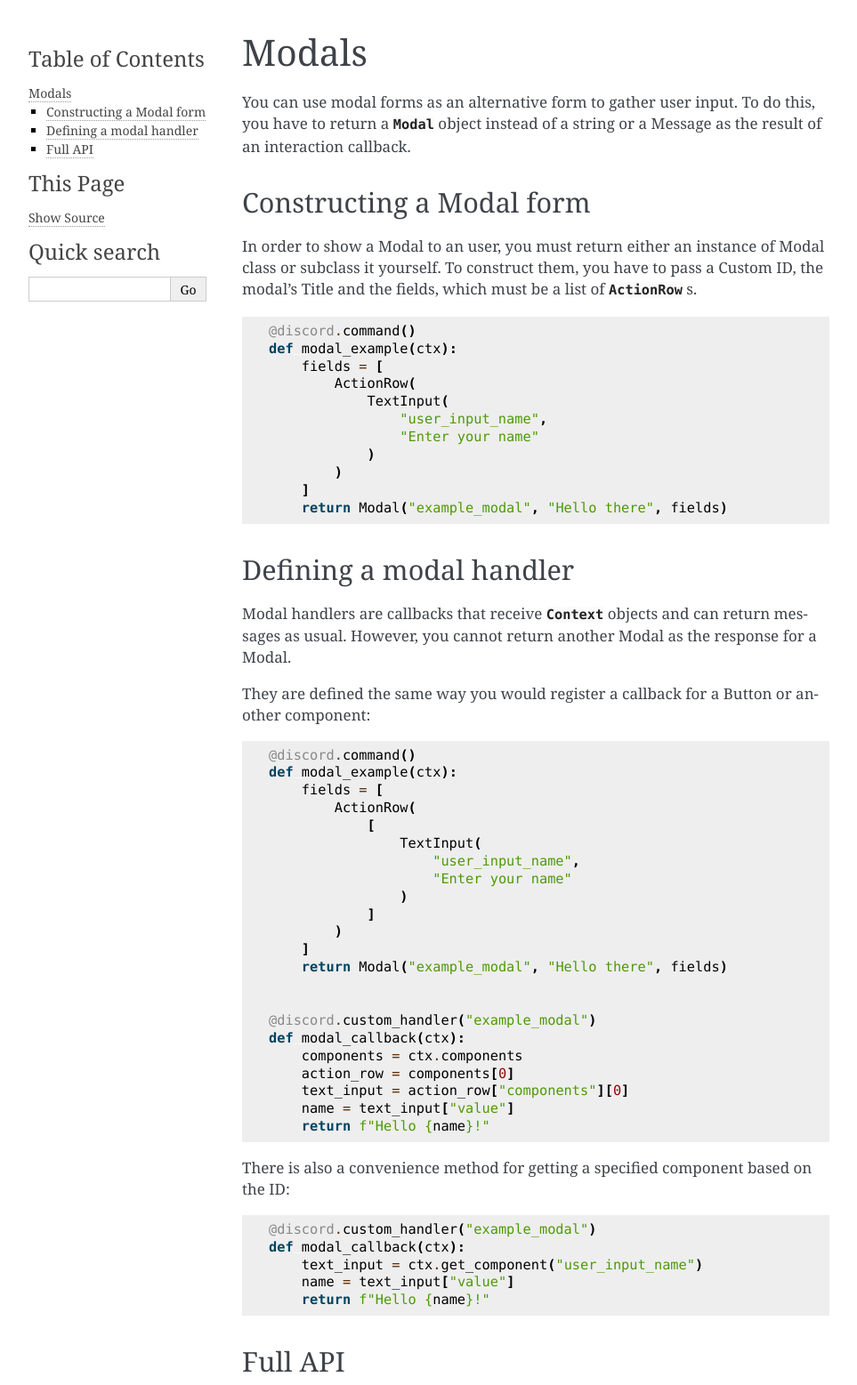
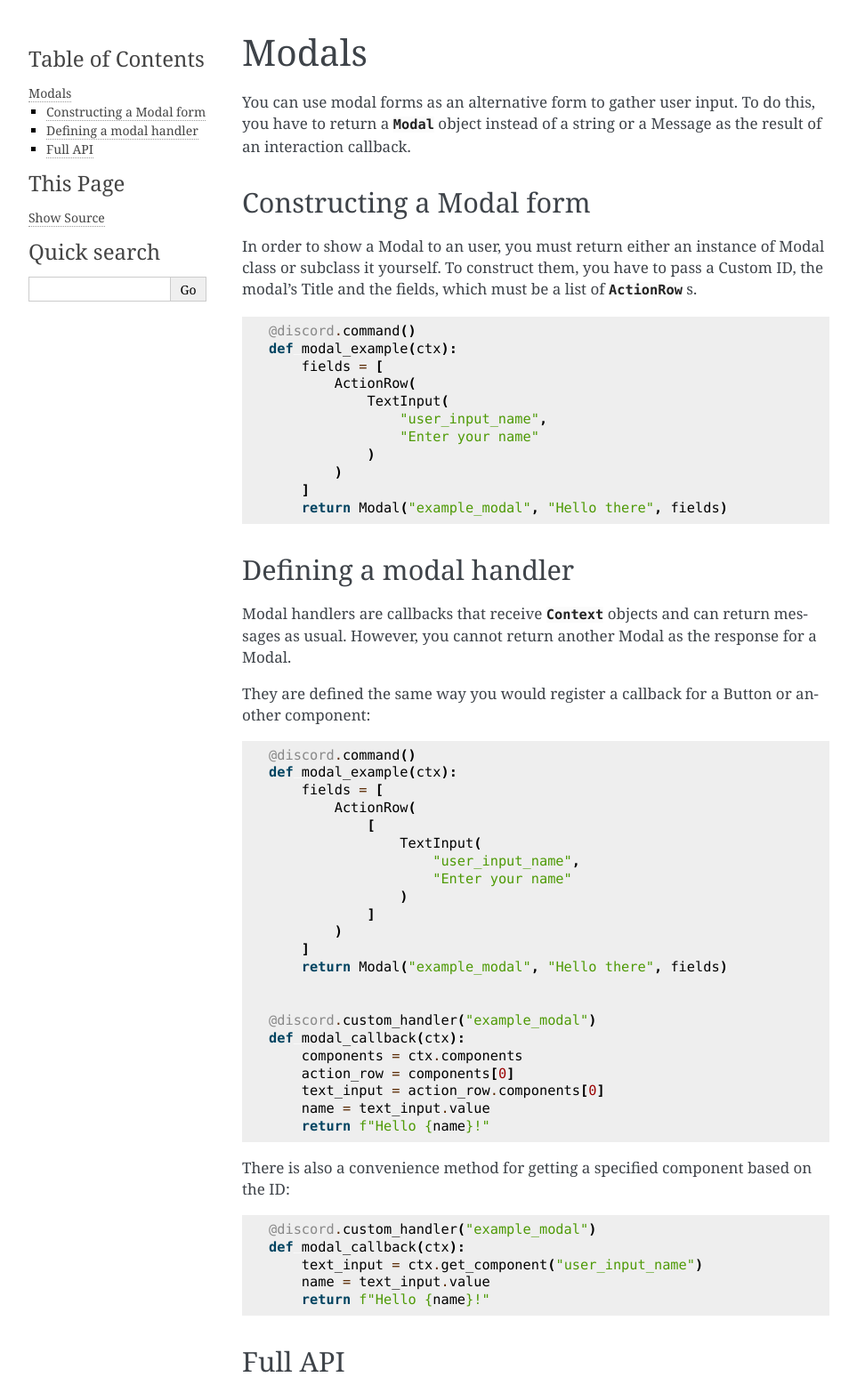
Before and after one commit to breqdev/flask-discord-interactions, a Sphinx documentation site: the page built from docs/modal.rst, in a window 1280 px wide, cut to the strip 0-1557 px from the top of the page. Shown: the whole strip at 89% size, without its empty margins (148-1111 px from the left). Built offline with Sphinx 7.4.7, drawn with Linux system fonts in a browser that asks for light colours; part of the change alters nothing that is shown.

```diff
--- a/docs/modal.rst
+++ b/docs/modal.rst
@@ -56,8 +56,8 @@ They are defined the same way you would register a callback for a Button or anot
     def modal_callback(ctx):
         components = ctx.components
         action_row = components[0]
-        text_input = action_row["components"][0]
-        name = text_input["value"]
+        text_input = action_row.components[0]
+        name = text_input.value
         return f"Hello {name}!"
 
 There is also a convenience method for getting a specified component based on the ID:
@@ -67,7 +67,7 @@ There is also a convenience method for getting a specified component based on th
     @discord.custom_handler("example_modal")
     def modal_callback(ctx):
         text_input = ctx.get_component("user_input_name")
-        name = text_input["value"]
+        name = text_input.value
         return f"Hello {name}!"
 
 Full API
```
